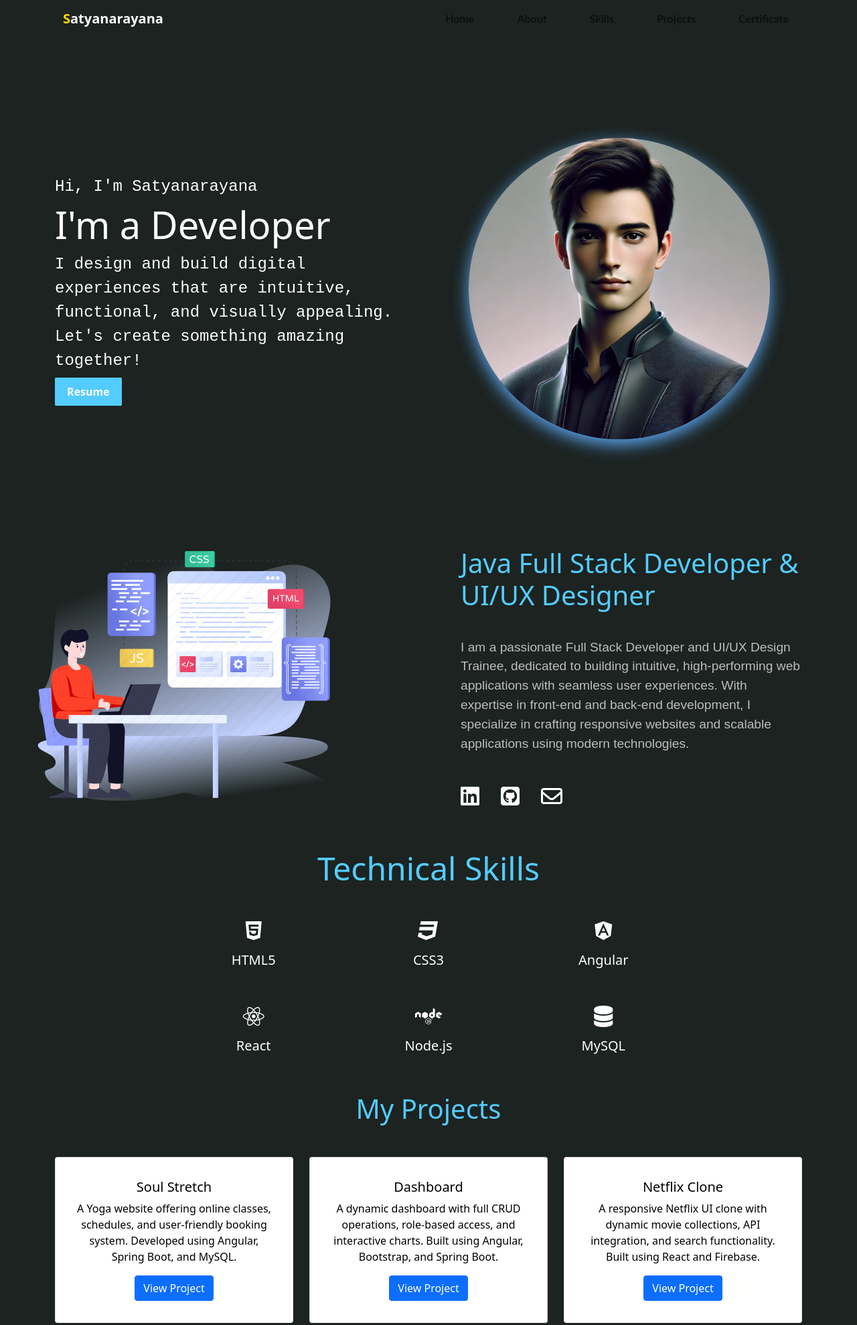
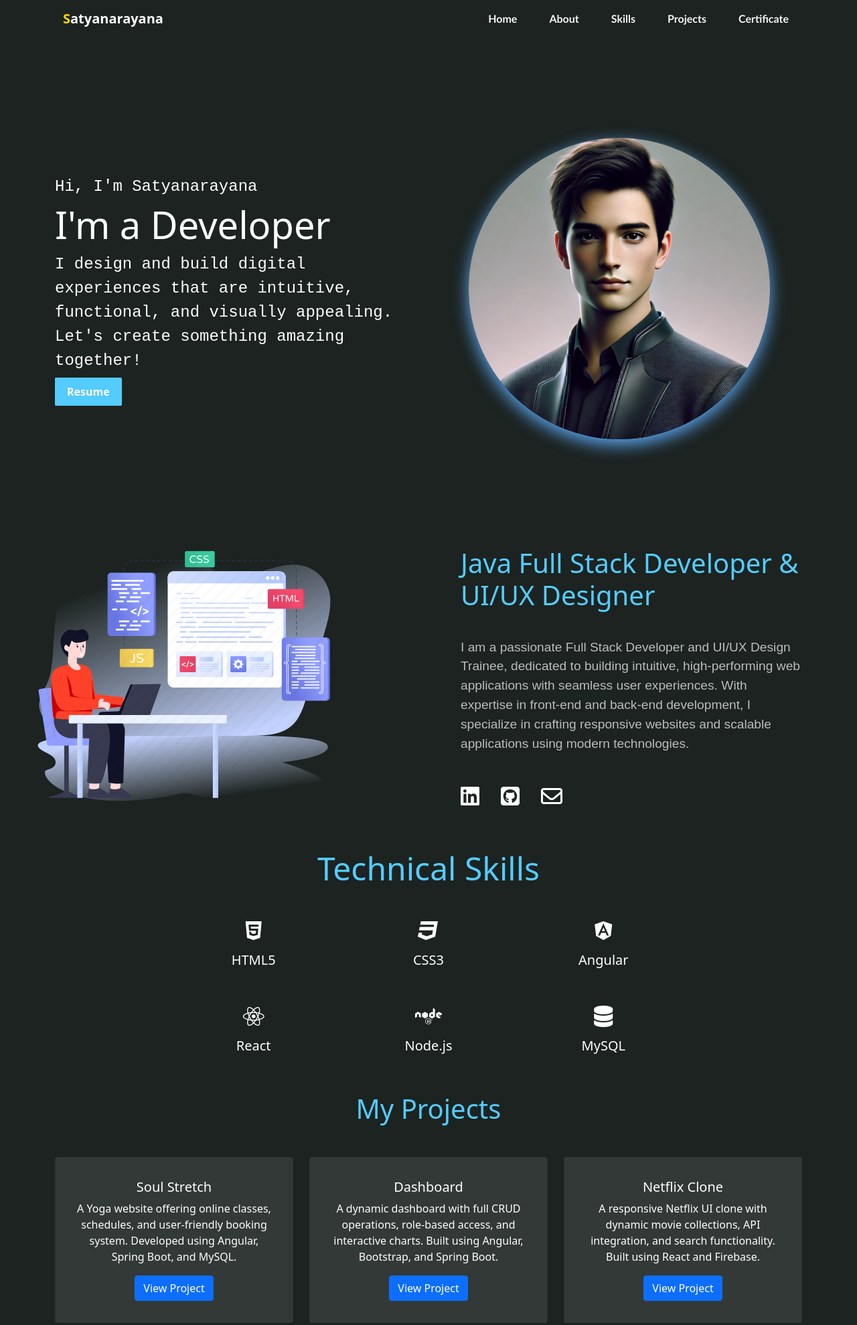
Before and after one commit to Satyanarayana-vasamsetti/Portfolio, a plain HTML site: page index.html in a window 1280 px wide. Shown: the top 1979 px of the page at 67% size. Drawn offline with nearby package versions, Linux system fonts and the light colour scheme.

Commit message:
designed cards with animations

```diff
--- a/portfolio.css
+++ b/portfolio.css
@@ -15,11 +15,16 @@
 .navbar-nav{
    display: flex;
    justify-content:center;
-   column-gap: 3rem;
+   column-gap: 2rem;
 }
 .nav-link{
-  color: black;
+
   font-weight: bold;
+  color: whitesmoke !important;
+  transition: color 0.3s ease-in-out;
+}
+.nav-link:hover {
+  color: #54ccff;
 }
 .nav-link1{
   background-color:#54ccff;
@@ -120,14 +125,22 @@
 .project-section{
   padding: 50px 0px 50px 0px;
 }
+.project-card {
+  transition: transform 0.3s ease, box-shadow 0.3s ease;
+}
+
+.project-card:hover {
+  transform: scale(1.05);
+  box-shadow: 0 10px 20px rgba(0, 0, 0, 0.2);
+}
 .card-title{
-  color: black;
+  color: white;
 }
 .card-text{
-  color: black;
+  color: white;
 }
 .card{
-  background: rgba(255, 255, 255, 0.1);
+  background: rgba(255, 255, 255, 0.1) !important;
   padding: 10px;
   border-radius: 8px;
 }
```
